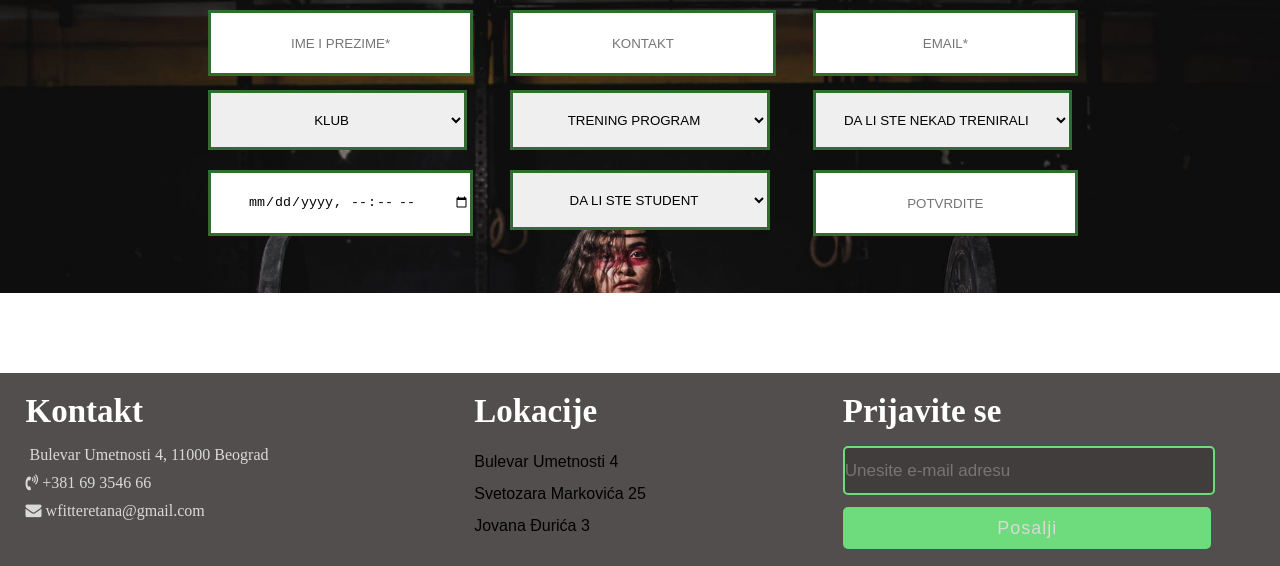
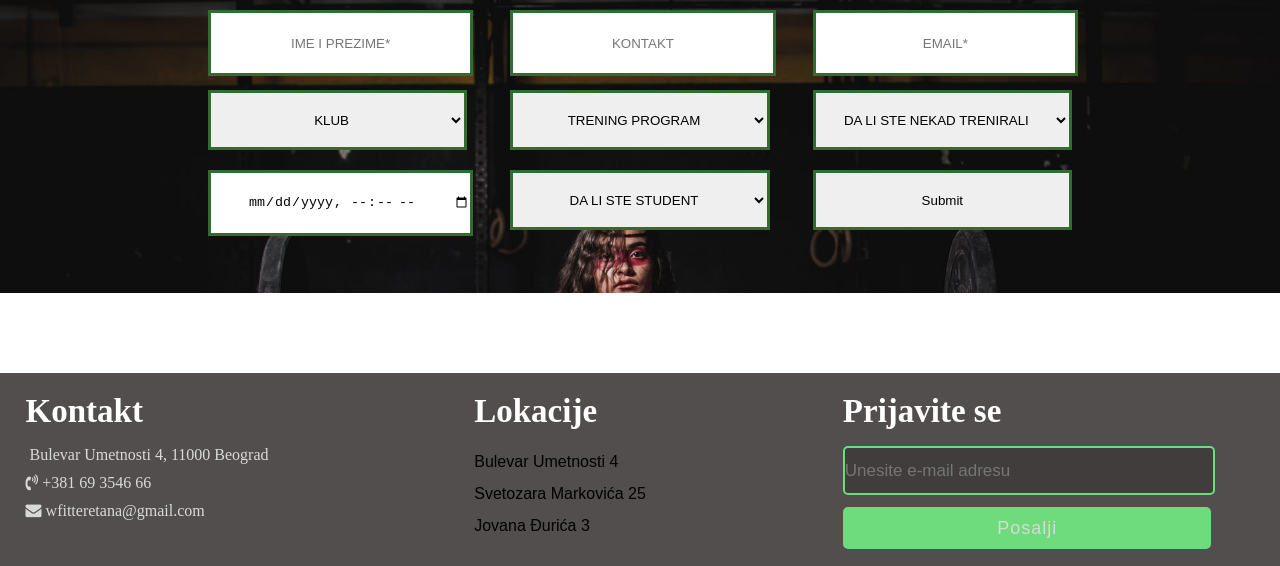
Before and after one commit to martinakracunovic/wfit, a plain HTML site: page kontakt.html in a window 1280 px wide. Shown: the part 1347-1913 px from the top of the page. Drawn offline with Linux system fonts and the light colour scheme; some icons are missing.

Commit message:
Update kontakt.html

```diff
--- a/kontakt.html
+++ b/kontakt.html
@@ -120,7 +120,7 @@
 				</select>
 			</div>
 			<div class="info">
-				<input type="confirm" placeholder="POTVRDITE" name="submit" id="submit"/>
+				<input type="submit" name="confirm" id="submit"/>
 			</div>
 		</div>
 	</form>
```
